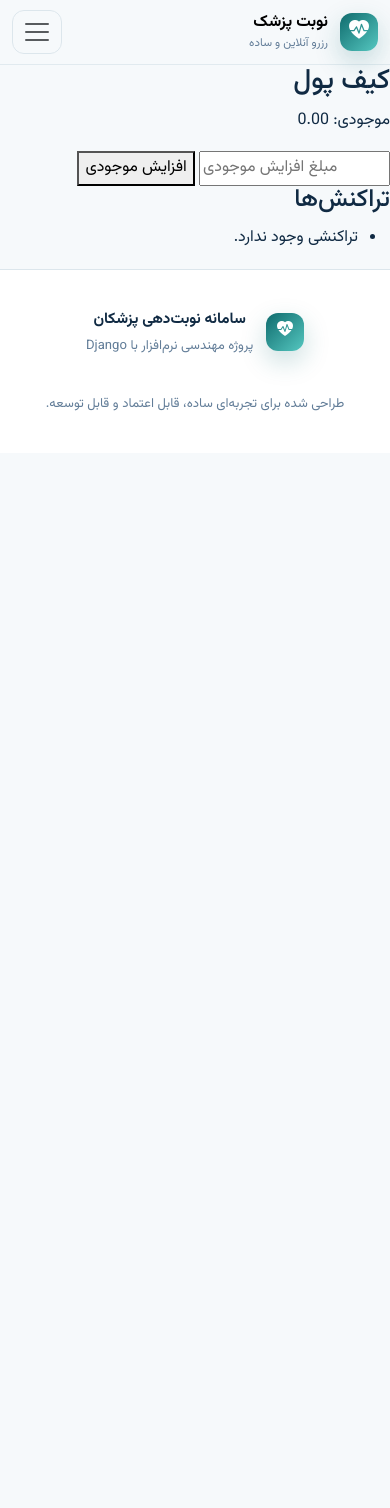
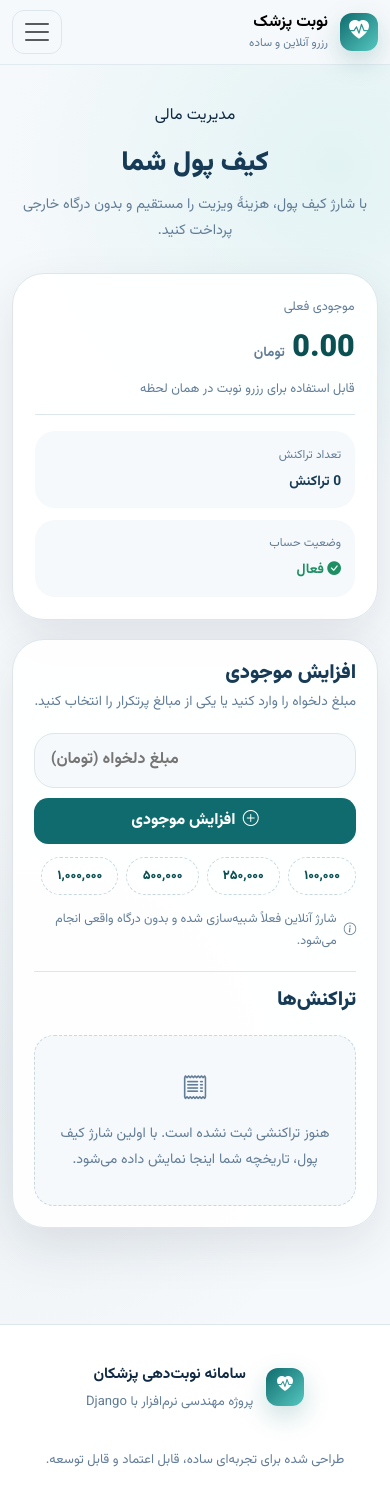
Before and after one commit to SARD-81/doctor-appointment-system, a Django app: page /wallet/ in a window 390 px wide. Before the commit the page ends 411 px from the top, so only its background shows below. Run offline with Django 5.2, Linux system fonts and the light colour scheme; the visitor is signed in with stand-in values (Sample User, id 1); data comes from the database, SQL or seed files in the repository; data that the repository does not hold is empty.

Commit message:
feat(wallet): redesign wallet page with balance card and transaction ledger UI
- Balance summary card with live balance, transaction count, and account status
- Quick preset top-up chips and custom amount input sharing one POST flow
- Transaction ledger rows with Persian labels, signed amounts, and balance-after
- Responsive grid layout on shared design tokens
- Wallet page HTTP tests (login gate, ledger rendering, preset top-up)

Refs #51

```diff
--- /dev/null
+++ b/static/css/wallet.css
@@ -0,0 +1,321 @@
+/* Wallet page: balance summary card, top-up controls, transaction ledger list. */
+
+.wallet-page {
+    min-height: calc(100vh - 78px);
+    padding: clamp(2.3rem, 5vw, 4.5rem) 0 6rem;
+    background:
+        radial-gradient(circle at 86% 8%, rgba(85, 199, 192, 0.12), transparent 28%),
+        radial-gradient(circle at 10% 82%, rgba(23, 59, 87, 0.05), transparent 28%),
+        var(--color-bg);
+}
+
+.wallet-page__header {
+    display: grid;
+    gap: 0.5rem;
+    margin-bottom: 1.8rem;
+    text-align: center;
+    justify-items: center;
+}
+
+.wallet-page__header h1 {
+    margin: 0.55rem 0 0.25rem;
+    color: var(--color-secondary);
+    font-size: clamp(1.7rem, 3vw, 2.3rem);
+    font-weight: 900;
+}
+
+.wallet-page__header p {
+    max-width: 520px;
+    margin: 0;
+    color: var(--color-muted);
+    font-size: 0.9rem;
+}
+
+.wallet-layout {
+    display: grid;
+    grid-template-columns: minmax(280px, 0.85fr) minmax(0, 1.55fr);
+    gap: 1.2rem;
+    align-items: start;
+}
+
+.wallet-balance-card {
+    display: grid;
+    gap: 0.8rem;
+    position: sticky;
+    top: 98px;
+    padding: clamp(1.4rem, 3vw, 2rem);
+    border: 1px solid var(--color-border);
+    border-radius: var(--radius-lg);
+    background: rgba(255, 255, 255, 0.96);
+    box-shadow: var(--shadow-md);
+}
+
+.wallet-balance-card__label {
+    color: var(--color-muted);
+    font-size: 0.8rem;
+}
+
+.wallet-balance-card__amount {
+    color: var(--color-primary-dark);
+    font-size: clamp(1.9rem, 4vw, 2.6rem);
+    font-weight: 900;
+    line-height: 1.1;
+}
+
+.wallet-balance-card__amount small {
+    color: var(--color-muted);
+    font-size: 0.85rem;
+    font-weight: 700;
+}
+
+.wallet-balance-card__hint {
+    color: var(--color-muted);
+    font-size: 0.8rem;
+}
+
+.wallet-balance-card__meta {
+    display: grid;
+    grid-template-columns: repeat(2, minmax(0, 1fr));
+    gap: 0.7rem;
+    padding-top: 1rem;
+    border-top: 1px solid var(--color-border);
+}
+
+.wallet-balance-card__meta > div {
+    display: grid;
+    gap: 0.25rem;
+    padding: 0.85rem;
+    border-radius: var(--radius-md);
+    background: var(--color-bg);
+}
+
+.wallet-balance-card__meta span {
+    color: var(--color-muted);
+    font-size: 0.74rem;
+}
+
+.wallet-balance-card__meta strong {
+    color: var(--color-secondary);
+    font-size: 0.86rem;
+}
+
+.wallet-balance-card__ok {
+    color: var(--color-success) !important;
+}
+
+.wallet-panel {
+    display: grid;
+    gap: 1.15rem;
+    min-width: 0;
+    padding: clamp(1.3rem, 3vw, 2rem);
+    border: 1px solid var(--color-border);
+    border-radius: var(--radius-lg);
+    background: rgba(255, 255, 255, 0.95);
+    box-shadow: var(--shadow-md);
+}
+
+.wallet-panel__section h2 {
+    margin: 0 0 0.3rem;
+    color: var(--color-secondary);
+    font-size: 1.25rem;
+    font-weight: 900;
+}
+
+.wallet-panel__section p {
+    margin: 0;
+    color: var(--color-muted);
+    font-size: 0.86rem;
+}
+
+.wallet-panel__section--ledger {
+    padding-top: 1rem;
+    border-top: 1px solid var(--color-border);
+}
+
+.wallet-topup {
+    display: grid;
+    gap: 0.8rem;
+}
+
+.wallet-topup__field {
+    display: flex;
+    gap: 0.65rem;
+}
+
+.wallet-topup__field input {
+    flex: 1;
+    min-width: 0;
+    padding: 0.75rem 1rem;
+    border: 1px solid var(--color-border);
+    border-radius: var(--radius-md);
+    background: var(--color-bg);
+    color: var(--color-secondary);
+    font: inherit;
+    font-weight: 700;
+}
+
+.wallet-topup__field input:focus {
+    border-color: var(--color-primary);
+    outline: none;
+    box-shadow: 0 0 0 3px rgba(15, 107, 109, 0.15);
+}
+
+.wallet-topup__presets {
+    display: flex;
+    flex-wrap: wrap;
+    gap: 0.5rem;
+}
+
+.wallet-topup__presets button {
+    padding: 0.4rem 0.95rem;
+    border: 1px dashed var(--color-border-strong);
+    border-radius: var(--radius-pill);
+    background: transparent;
+    color: var(--color-primary-dark);
+    cursor: pointer;
+    font: inherit;
+    font-size: 0.8rem;
+    font-weight: 800;
+    transition: var(--transition);
+}
+
+.wallet-topup__presets button:hover {
+    border-style: solid;
+    border-color: var(--color-primary);
+    background: var(--color-primary-soft);
+}
+
+.wallet-topup__hint {
+    display: flex;
+    align-items: center;
+    gap: 0.45rem;
+    margin: 0;
+    color: var(--color-muted);
+    font-size: 0.78rem;
+}
+
+.wallet-tx {
+    display: grid;
+    gap: 0.65rem;
+    margin: 0;
+    padding: 0;
+    list-style: none;
+}
+
+.wallet-tx__row {
+    display: grid;
+    grid-template-columns: auto 1fr auto;
+    gap: 0.85rem;
+    align-items: center;
+    padding: 0.85rem 1rem;
+    border: 1px solid var(--color-border);
+    border-radius: var(--radius-md);
+    background: rgba(255, 255, 255, 0.9);
+}
+
+.wallet-tx__icon {
+    display: grid;
+    width: 44px;
+    height: 44px;
+    place-items: center;
+    border-radius: 14px;
+    font-size: 1.25rem;
+}
+
+.wallet-tx__row--income .wallet-tx__icon {
+    background: var(--color-success-soft);
+    color: var(--color-success);
+}
+
+.wallet-tx__row--expense .wallet-tx__icon {
+    background: var(--color-danger-soft);
+    color: var(--color-danger);
+}
+
+.wallet-tx__info {
+    display: grid;
+    gap: 0.15rem;
+    min-width: 0;
+}
+
+.wallet-tx__info strong {
+    color: var(--color-secondary);
+    font-size: 0.92rem;
+}
+
+.wallet-tx__info span {
+    color: var(--color-muted);
+    font-size: 0.76rem;
+}
+
+.wallet-tx__amounts {
+    display: grid;
+    gap: 0.15rem;
+    justify-items: end;
+    text-align: end;
+}
+
+.wallet-tx__amounts strong {
+    font-size: 0.95rem;
+    font-weight: 900;
+}
+
+.wallet-tx__row--income .wallet-tx__amounts strong {
+    color: var(--color-success);
+}
+
+.wallet-tx__row--expense .wallet-tx__amounts strong {
+    color: var(--color-danger);
+}
+
+.wallet-tx__amounts span {
+    color: var(--color-muted);
+    font-size: 0.74rem;
+}
+
+.wallet-tx__empty {
+    display: grid;
+    gap: 0.5rem;
+    padding: 2rem 1rem;
+    justify-items: center;
+    border: 1px dashed var(--color-border-strong);
+    border-radius: var(--radius-md);
+    background: var(--color-bg);
+    color: var(--color-muted);
+    font-size: 0.88rem;
+    text-align: center;
+}
+
+.wallet-tx__empty .bi {
+    font-size: 1.6rem;
+}
+
+@media (max-width: 991.98px) {
+    .wallet-layout {
+        grid-template-columns: 1fr;
+    }
+
+    .wallet-balance-card {
+        position: static;
+    }
+}
+
+@media (max-width: 575.98px) {
+    .wallet-topup__field {
+        flex-direction: column;
+    }
+
+    .wallet-balance-card__meta {
+        grid-template-columns: 1fr;
+    }
+
+    .wallet-tx__row {
+        grid-template-columns: auto 1fr;
+    }
+
+    .wallet-tx__amounts {
+        grid-column: 1 / -1;
+        justify-items: start;
+        text-align: start;
+    }
+}
--- a/templates/wallet/detail.html
+++ b/templates/wallet/detail.html
@@ -1,20 +1,113 @@
 {% extends "base.html" %}
+{% load static %}
+
+{% block title %}کیف پول | نوبت پزشک{% endblock %}
+{% block meta_description %}مدیریت کیف پول و تاریخچه تراکنش‌های مالی{% endblock %}
+
+{% block extra_css %}
+<link rel="stylesheet" href="{% static 'css/wallet.css' %}">
+{% endblock %}
 
 {% block content %}
-<h1>کیف پول</h1>
-<p>موجودی: {{ wallet.balance }}</p>
-<form method="post">
+<section class="wallet-page">
+    <div class="container">
+        <header class="wallet-page__header" data-reveal>
+            <span class="section-eyebrow">مدیریت مالی</span>
+            <h1>کیف پول شما</h1>
+            <p>با شارژ کیف پول، هزینهٔ ویزیت را مستقیم و بدون درگاه خارجی پرداخت کنید.</p>
+        </header>
+
+        <div class="wallet-layout">
+            <aside class="wallet-balance-card" data-reveal>
+                <span class="wallet-balance-card__label">موجودی فعلی</span>
+                <strong class="wallet-balance-card__amount">{{ wallet.balance }} <small>تومان</small></strong>
+                <span class="wallet-balance-card__hint">قابل استفاده برای رزرو نوبت در همان لحظه</span>
+
+                <div class="wallet-balance-card__meta">
+                    <div>
+                        <span>تعداد تراکنش</span>
+                        <strong>{{ wallet.transactions.count }} تراکنش</strong>
+                    </div>
+                    <div>
+                        <span>وضعیت حساب</span>
+                        <strong class="wallet-balance-card__ok">
+                            <i class="bi bi-check-circle-fill" aria-hidden="true"></i>
+                            فعال
+                        </strong>
+                    </div>
+                </div>
+            </aside>
+
+            <main class="wallet-panel" data-reveal>
+                <header class="wallet-panel__section">
+                    <h2>افزایش موجودی</h2>
+                    <p>مبلغ دلخواه را وارد کنید یا یکی از مبالغ پرتکرار را انتخاب کنید.</p>
+                </header>
+
+                <form method="post" class="wallet-topup">
                     {% csrf_token %}
-  <input type="number" step="0.01" name="amount" placeholder="مبلغ افزایش موجودی">
-  <button type="submit">افزایش موجودی</button>
+                    <div class="wallet-topup__field">
+                        <label class="visually-hidden" for="topup-amount">مبلغ افزایش موجودی</label>
+                        <input id="topup-amount" type="number" name="amount" step="0.01" min="1" placeholder="مبلغ دلخواه (تومان)">
+                        <button class="btn btn-primary app-btn" type="submit">
+                            <i class="bi bi-plus-circle" aria-hidden="true"></i>
+                            افزایش موجودی
+                        </button>
+                    </div>
+                    <div class="wallet-topup__presets" aria-label="مبالغ پرتکرار">
+                        <button type="submit" name="amount" value="100000">۱۰۰,۰۰۰</button>
+                        <button type="submit" name="amount" value="250000">۲۵۰,۰۰۰</button>
+                        <button type="submit" name="amount" value="500000">۵۰۰,۰۰۰</button>
+                        <button type="submit" name="amount" value="1000000">۱,۰۰۰,۰۰۰</button>
+                    </div>
+                    <p class="wallet-topup__hint">
+                        <i class="bi bi-info-circle" aria-hidden="true"></i>
+                        شارژ آنلاین فعلاً شبیه‌سازی شده و بدون درگاه واقعی انجام می‌شود.
+                    </p>
                 </form>
 
+                <header class="wallet-panel__section wallet-panel__section--ledger">
                     <h2>تراکنش‌ها</h2>
-<ul>
+                </header>
+
+                <ul class="wallet-tx">
                     {% for transaction in wallet.transactions.all %}
-<li>{{ transaction.transaction_type }} - {{ transaction.amount }}</li>
+                        <li class="wallet-tx__row {% if transaction.transaction_type == 'TOP_UP' %}wallet-tx__row--income{% else %}wallet-tx__row--expense{% endif %}">
+                            <span class="wallet-tx__icon" aria-hidden="true">
+                                <i class="bi {% if transaction.transaction_type == 'TOP_UP' %}bi-arrow-down-circle{% else %}bi-arrow-up-circle{% endif %}"></i>
+                            </span>
+                            <div class="wallet-tx__info">
+                                <strong>
+                                    {% if transaction.transaction_type == 'TOP_UP' %}
+                                        شارژ کیف پول
+                                    {% else %}
+                                        پرداخت نوبت
+                                    {% endif %}
+                                </strong>
+                                <span>
+                                    {{ transaction.created_at|date:"Y/m/d - H:i" }}
+                                    {% if transaction.appointment %}
+                                        · رزرو #{{ transaction.appointment.pk }}
+                                    {% endif %}
+                                </span>
+                            </div>
+                            <div class="wallet-tx__amounts">
+                                <strong>
+                                    {% if transaction.transaction_type == 'TOP_UP' %}+{% else %}−{% endif %}{{ transaction.amount }}
+                                    <small>تومان</small>
+                                </strong>
+                                <span>موجودی پس از تراکنش: {{ transaction.balance_after }}</span>
+                            </div>
+                        </li>
                     {% empty %}
-<li>تراکنشی وجود ندارد.</li>
+                        <li class="wallet-tx__empty">
+                            <i class="bi bi-receipt" aria-hidden="true"></i>
+                            هنوز تراکنشی ثبت نشده است. با اولین شارژ کیف پول، تاریخچه شما اینجا نمایش داده می‌شود.
+                        </li>
                     {% endfor %}
                 </ul>
+            </main>
+        </div>
+    </div>
+</section>
 {% endblock %}
```
Also changed, not shown: apps/wallet/test_wallet_views.py (added, +61 -0 lines). Lines whose indentation alone changed are shown as unchanged.
